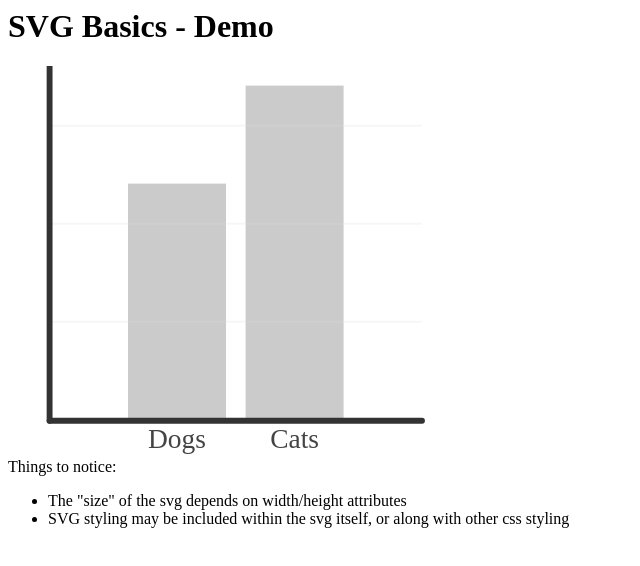
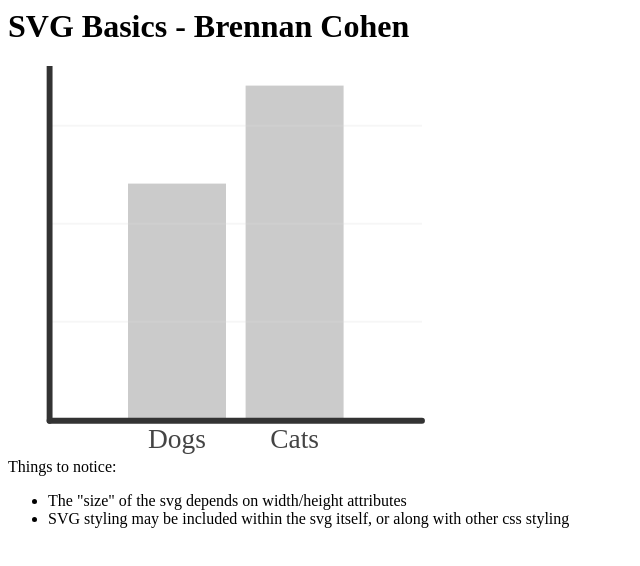
Before and after one commit to BCC1023/mySVGBasics, a plain HTML site: page index.html in a window 1280 px wide. Shown: the whole page, without its empty margins (0-640 px from the left). Drawn offline with Linux system fonts and the light colour scheme.

Commit message:
Update index.html

```diff
--- a/index.html
+++ b/index.html
@@ -1,10 +1,10 @@
 <html>
 <head>
-  <title>SVG Basics - Demo</title>
+  <title>SVG Basics - Brennan Cohen</title>
   <link rel="stylesheet" href="styles.css">
 </head>
 <body>
-  <h1>SVG Basics - Demo</h1>
+  <h1>SVG Basics - Brennan Cohen</h1>
 
   <svg xmlns="http://www.w3.org/2000/svg" viewBox="0 0 300 200" width="50%" height="50%">
     <rect class="bar" x="50" y="60" width="50" height="120"/>
```
